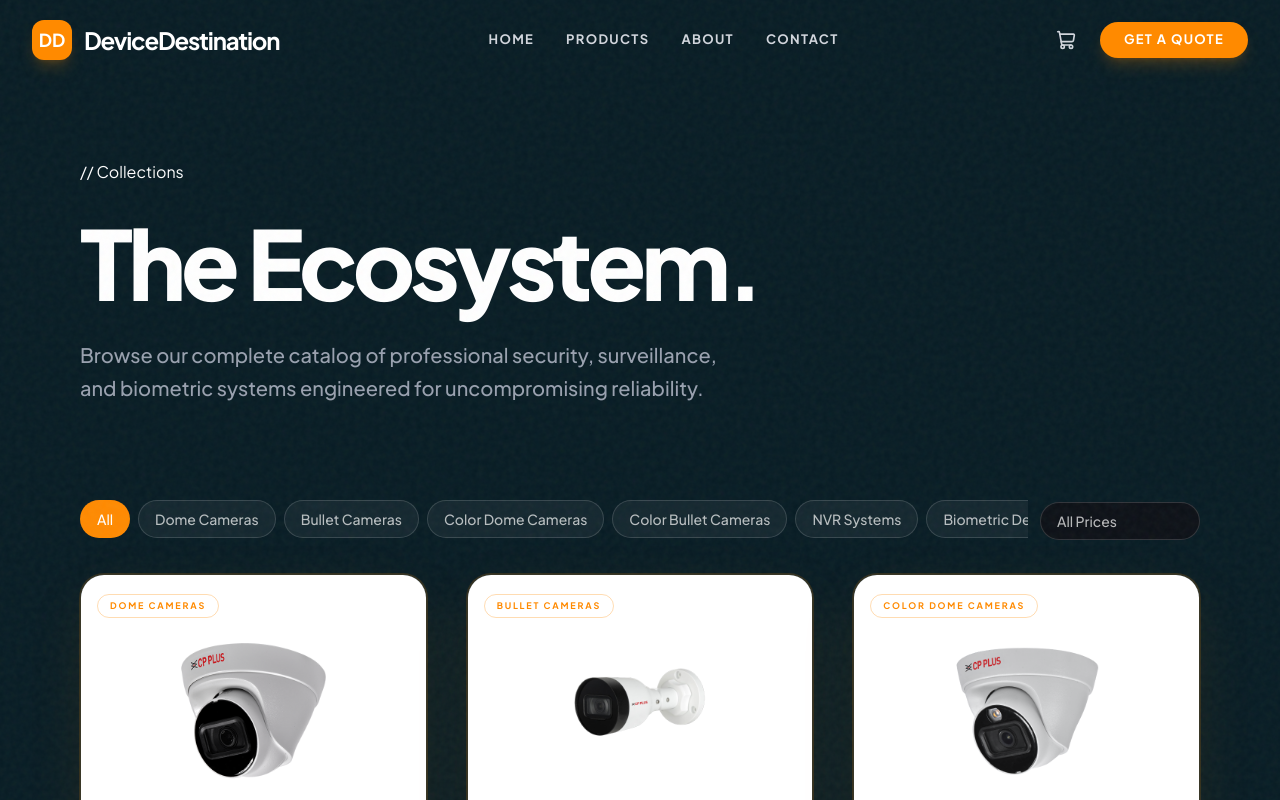
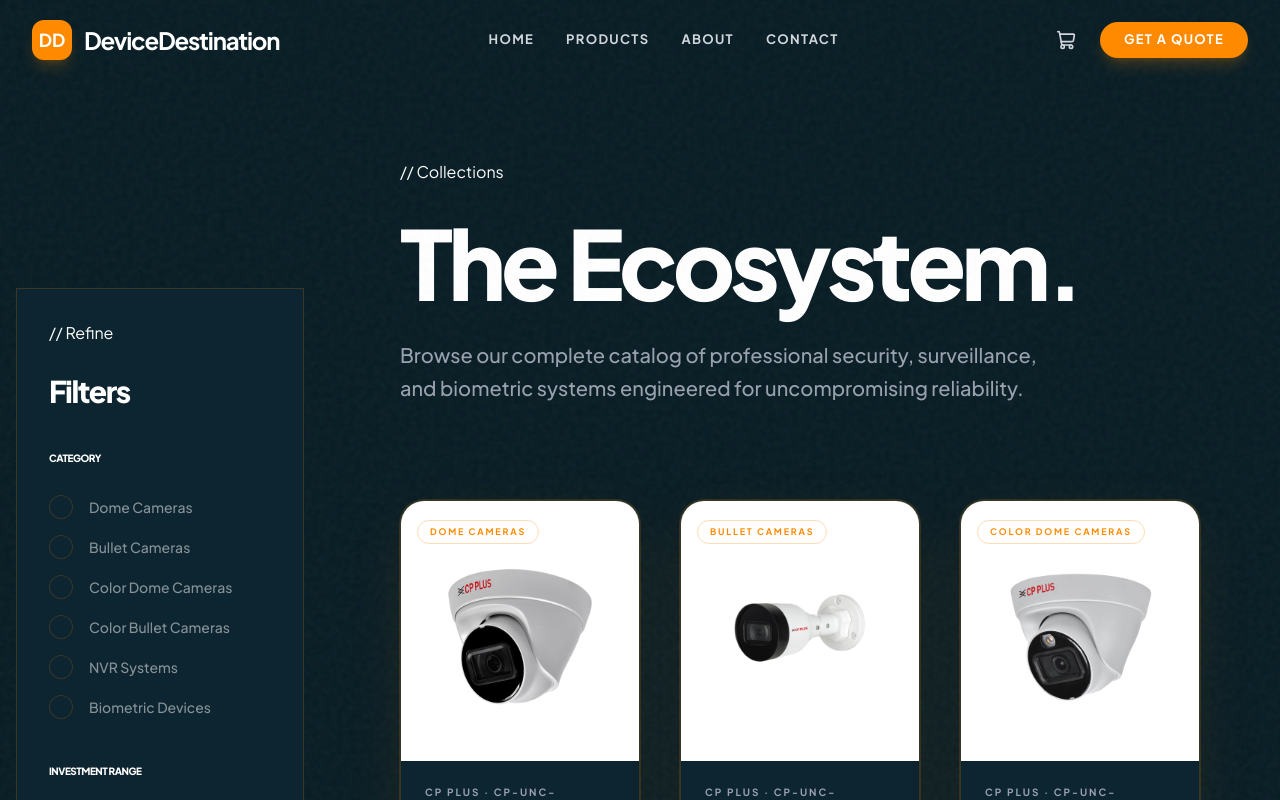
Before and after one commit to witejackel-eng/Ecom-website, a Next.js app: page /products in a window 1280 px wide. Shown: the top 800 px of the page. Built offline with nearby package versions, Linux system fonts and the light colour scheme.

Commit message:
revert-restore-vertical-filter-sidebar

```diff
--- a/src/app/products/page.tsx
+++ b/src/app/products/page.tsx
@@ -3,10 +3,9 @@
 import { useState, useMemo, Suspense } from "react";
 import ProductCard from "@/components/ProductCard";
 import { products } from "@/data/products";
-
+import FilterSidebar from "@/components/FilterSidebar";
 import FadeIn, { StaggerContainer, StaggerItem } from "@/components/ui/FadeIn";
 import SectionLabel from "@/components/SectionLabel";
-import FilterBar from "@/components/FilterBar";
 
 function ProductsList({ categories, priceRange }: { categories: string[], priceRange: [number, number] }) {
   const filteredProducts = useMemo(() => {
@@ -43,23 +42,15 @@
   const [categories, setCategories] = useState<string[]>([]);
   const [priceRange, setPriceRange] = useState<[number, number]>([0, 20000]);
 
-  const CATEGORIES = Array.from(new Set(products.map(p => p.category)));
-
-  const handleCategoryChange = (cat: string) => {
-    if (cat === "All") {
-      setCategories([]);
-    } else {
-      setCategories([cat]);
-    }
-  };
-
-  const activeCategory = categories.length === 1 ? categories[0] : "All";
-
   return (
-    <main className="flex flex-col min-h-screen pt-40 pb-32">
+    <main className="flex flex-col md:flex-row min-h-screen pt-40 pb-32 overflow-hidden">
       <div className="absolute top-0 right-0 w-[50%] h-[50%] bg-primary/5 rounded-full blur-[120px] -z-10" />
 
-      <div className="w-full px-6 md:px-12 lg:px-20">
+      <FilterSidebar onFilterChange={(cats, price) => {
+        setCategories(cats);
+        setPriceRange(price);
+      }} />
+      <div className="flex-1 px-6 md:px-12 lg:px-20">
         <FadeIn direction="up" className="mb-24">
           <SectionLabel>Collections</SectionLabel>
           <h1 className="text-white text-5xl md:text-8xl font-black tracking-tighter mb-8 leading-none">
@@ -76,14 +67,6 @@
             <p className="mt-8 text-white/20 font-bold uppercase tracking-[0.3em] text-[10px]">Architecting View...</p>
           </div>
         }>
-          <FilterBar
-            categories={CATEGORIES}
-            activeCategory={activeCategory}
-            onCategoryChange={handleCategoryChange}
-            priceRange={priceRange}
-            onPriceChange={setPriceRange}
-            maxPrice={20000}
-          />
           <ProductsList categories={categories} priceRange={priceRange} />
         </Suspense>
       </div>
--- a/src/components/FilterBar.tsx
+++ /dev/null
@@ -1,103 +0,0 @@
-"use client";
-
-interface FilterBarProps {
-  categories: string[];
-  activeCategory: string;
-  onCategoryChange: (category: string) => void;
-  priceRange: [number, number];
-  onPriceChange: (range: [number, number]) => void;
-  maxPrice: number;
-}
-
-export default function FilterBar({
-  categories,
-  activeCategory,
-  onCategoryChange,
-  priceRange,
-  onPriceChange,
-  maxPrice,
-}: FilterBarProps) {
-  const priceOptions = [
-    { label: "All Prices", value: "all" },
-    { label: "Under ₹3,500", value: "under-3500" },
-    { label: "₹3,500 – ₹5,000", value: "3500-5000" },
-    { label: "₹5,000 – ₹10,000", value: "5000-10000" },
-    { label: "Above ₹10,000", value: "above-10000" },
-  ];
-
-  const getPriceValue = (): string => {
-    const [min, max] = priceRange;
-    if (min === 0 && max >= 20000) return "all";
-    if (max < 3500) return "under-3500";
-    if (min >= 3500 && max <= 5000) return "3500-5000";
-    if (min >= 5000 && max <= 10000) return "5000-10000";
-    if (min > 10000) return "above-10000";
-    return "all";
-  };
-
-  const handlePriceSelect = (val: string) => {
-    switch (val) {
-      case "under-3500":
-        onPriceChange([0, 3500]);
-        break;
-      case "3500-5000":
-        onPriceChange([3500, 5000]);
-        break;
-      case "5000-10000":
-        onPriceChange([5000, 10000]);
-        break;
-      case "above-10000":
-        onPriceChange([10000, maxPrice]);
-        break;
-      default:
-        onPriceChange([0, maxPrice]);
-    }
-  };
-
-  return (
-    <div className="flex flex-col gap-3 mb-8 sm:flex-row sm:items-center sm:justify-between">
-      {/* Category chips row */}
-      <div
-        className="flex gap-2 overflow-x-auto pb-1"
-        style={{ scrollbarWidth: "none" }}
-      >
-        <button
-          onClick={() => onCategoryChange("All")}
-          className={`flex-shrink-0 px-4 py-2 rounded-full text-sm font-medium whitespace-nowrap transition-colors duration-150 cursor-pointer border ${
-            activeCategory === "All"
-              ? "bg-tangerine border-tangerine text-white"
-              : "border-white/15 bg-white/5 text-white/70 hover:border-tangerine hover:text-white"
-          }`}
-        >
-          All
-        </button>
-        {categories.map((cat) => (
-          <button
-            key={cat}
-            onClick={() => onCategoryChange(cat)}
-            className={`flex-shrink-0 px-4 py-2 rounded-full text-sm font-medium whitespace-nowrap transition-colors duration-150 cursor-pointer border ${
-              activeCategory === cat
-                ? "bg-tangerine border-tangerine text-white"
-                : "border-white/15 bg-white/5 text-white/70 hover:border-tangerine hover:text-white"
-            }`}
-          >
-            {cat}
-          </button>
-        ))}
-      </div>
-
-      {/* Price range dropdown */}
-      <select
-        value={getPriceValue()}
-        onChange={(e) => handlePriceSelect(e.target.value)}
-        className="flex-shrink-0 px-4 py-2 rounded-full text-sm font-medium border border-white/15 bg-[#0d1117] text-white/70 cursor-pointer appearance-none"
-      >
-        {priceOptions.map((opt) => (
-          <option key={opt.value} value={opt.value}>
-            {opt.label}
-          </option>
-        ))}
-      </select>
-    </div>
-  );
-}
```
